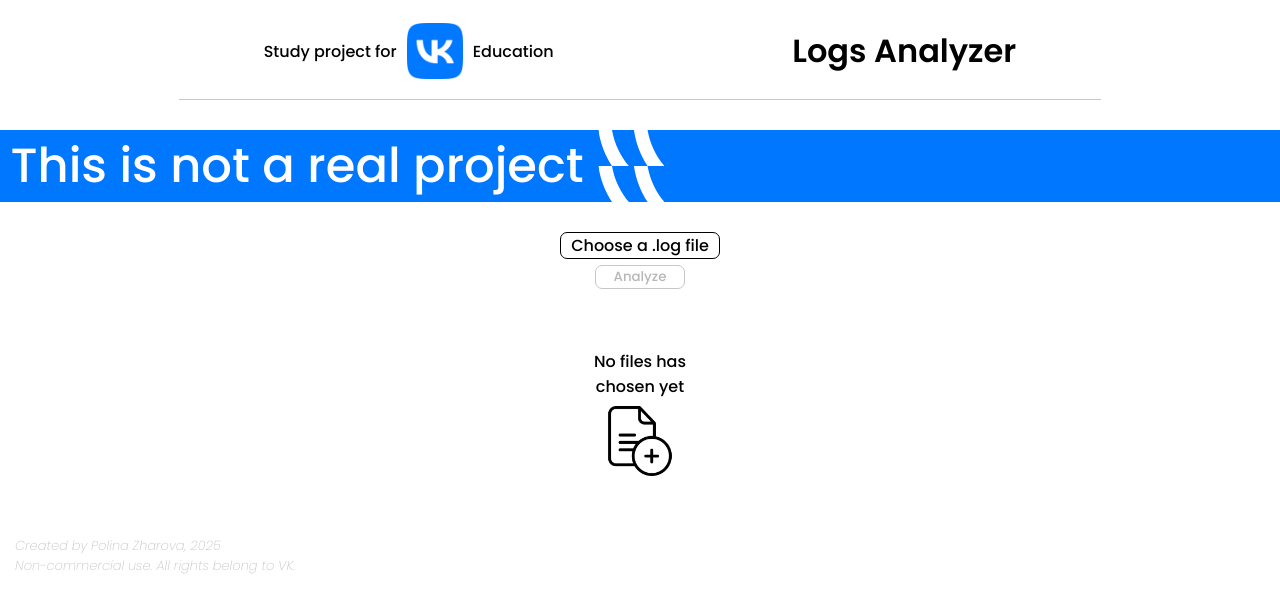
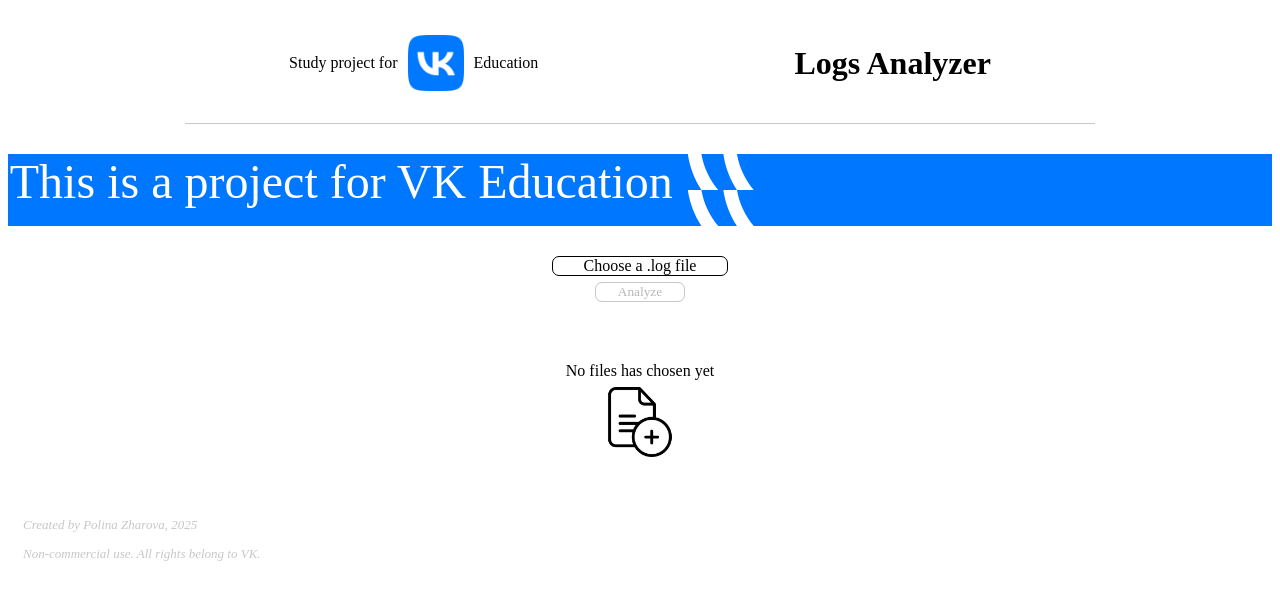
Before and after one commit to polinazharova/LogsAnalyzer-VKproject, a React (Vite) app: page / in a window 1280 px wide. Shown: the top 612 px of the page. Built offline with nearby package versions, Linux system fonts and the light colour scheme; the HTML template or start-up script is replaced by a standard one.

Commit message:
test gh pages

```diff
--- a/index.html
+++ b/index.html
@@ -4,7 +4,7 @@
     <meta charset="UTF-8" />
     <meta name="viewport" content="width=device-width, initial-scale=1.0" />
     <title>Logs Analyzer</title>
-    <script defer type="module" src="/src/main.tsx"></script>
+    <script defer type="module" src="/LogsAnalyzer-VKproject/src/main.tsx"></script>
   </head>
   <body>
     <div id="root"></div>
--- a/src/components/main/Main.tsx
+++ b/src/components/main/Main.tsx
@@ -10,7 +10,7 @@
 const Main: React.FC = () => {
     return(
         <main id="main">
-            <RunningString />
+            <RunningString content="This is a project for VK Education" />
             <LogFilesProvider>
                 <SendingLogsForm />
                 <SelectedLogsTypeProvider>
--- a/src/components/running-string/RunningString.tsx
+++ b/src/components/running-string/RunningString.tsx
@@ -1,17 +1,21 @@
 import RunningStringPattern from '../../assets/running_string_pattern.svg'
 import './RunningString.styles.scss'
 
-const RunningString: React.FC = () => {
+interface RunningStringProps {
+    content: string;
+}
+
+const RunningString: React.FC<RunningStringProps> = ({content}) => {
     return(
         <div className='main__running-string'>
             <div className='main__running-string-content'>
                 <img className='main__running-string-pattern' src={RunningStringPattern} alt="Running string background image" />
-                <span className='main__running-string-text'>This is not a real project</span>
+                <span className='main__running-string-text'>{content}</span>
                 <img className='main__running-string-pattern' src={RunningStringPattern} alt="Running string background image" />
             </div>
             <div className='main__running-string-content'>
                 <img className='main__running-string-pattern' src={RunningStringPattern} alt="Running string background image" />
-                <span className='main__running-string-text'>This is not a real project</span>
+                <span className='main__running-string-text'>{content}</span>
                 <img className='main__running-string-pattern' src={RunningStringPattern} alt="Running string background image" />
             </div>
         </div>
--- a/src/layouts/header/Header.tsx
+++ b/src/layouts/header/Header.tsx
@@ -2,11 +2,10 @@
 import './Header.styles.scss'
 
 const Header: React.FC = () => {
-
     return(
         <header id='header'>
             <div className='header__comp'>
-                <div className='header__text-logo-comp' onClick={() => {location.href = '/'}}>
+                <div className='header__text-logo-comp' onClick={() => {location.href = '/LogsAnalyzer-VKproject/'}}>
                     <p>Study project for</p>
                     <img className='header__logo' src={VKLogo} alt="VK Logo" />
                     <p>Education</p>
```
